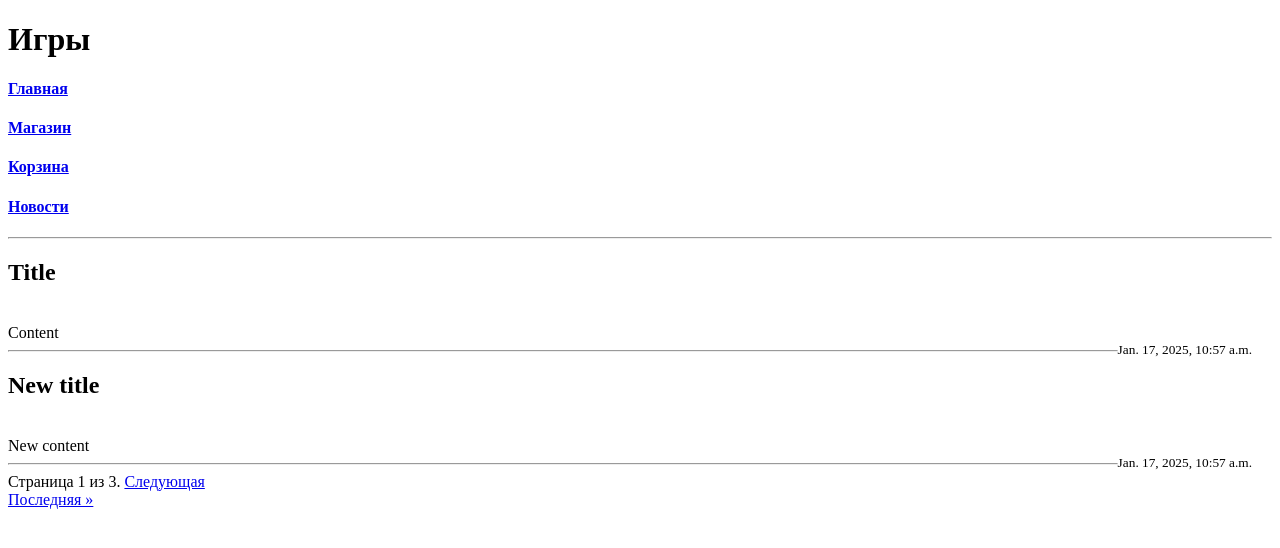
After one commit to Rashid20071601/DjangoProject2, a Django app: page /platform/news/ in a window 1280 px wide. The commit adds this page. Shown: the top 548 px of the page. Run offline with Django 5.2, Linux system fonts and the light colour scheme; data comes from the database, SQL or seed files in the repository; both versions use the stored data as it was after the commit.

Commit message:
Paginator

```diff
--- a/UrbanDjango1/urls.py
+++ b/UrbanDjango1/urls.py
@@ -24,4 +24,5 @@ urlpatterns = [
     path('choice/', choice),
     path('cart/', cart),
     path('sign_up/', sign_up),
+    path('platform/news/', news_list),
 ]
--- a/task1/models.py
+++ b/task1/models.py
@@ -16,3 +16,8 @@ class Game(models.Model):
     description = models.TextField()
     age_limitid = models.BooleanField(default=False)
     buyer = models.ManyToManyField(Buyer, related_name='buyer')
+
+class News(models.Model):
+    title = models.CharField(max_length=155)
+    content = models.TextField()
+    date = models.DateTimeField(auto_now_add=True)
--- a/task1/views.py
+++ b/task1/views.py
@@ -1,9 +1,11 @@
 from django.shortcuts import render
+from django.core.paginator import Paginator
 from .models import *
 
 # Create your views here.
 def main(request):
     return render(request, 'platform.html')
+
 
 def choice(request):
     GAME = Game.objects.all()
@@ -17,6 +19,7 @@ def choice(request):
         'games': games
     }
     return render(request, 'game.html', context)
+
 
 def cart(request):
     return render(request, 'cart.html')
@@ -51,3 +54,20 @@ def sign_up(request):
     context.update(info)
 
     return render(request, 'registration_page.html', context)
+
+
+def news_list(request):
+    # получаем все посты
+    news = News.objects.all()
+
+    # создаем пагинатор
+    paginator = Paginator(news, 2)  # 2 поста на странице
+
+    # получаем номер страницы, на которую переходит пользователь
+    page_number = request.GET.get('page')
+
+    # получаем посты для текущей страницы
+    page_news = paginator.get_page(page_number)
+
+    # передаем контекст в шаблон
+    return render(request, 'news.html', {'page_news': page_news})
--- a/templates/menu.html
+++ b/templates/menu.html
@@ -14,6 +14,7 @@
     <h4><a href="/">Главная</a></h4>
     <h4><a href="/choice">Магазин</a></h4>
     <h4><a href="/cart">Корзина</a></h4>
+    <h4><a href="/platform/news">Новости</a></h4>
 {% endblock %}
 
 {% block content %}
--- /dev/null
+++ b/templates/news.html
@@ -0,0 +1,32 @@
+{% extends 'menu.html' %}
+{% block pagename %}<h1>Игры</h1>{% endblock %}
+{% block menu %}{{ block.super }}{% endblock %}
+{% block content %}
+    <hr>
+    {% for new in page_news %}
+        <h2>{{ new.title }}</h2>
+        <br>
+        {{ new.content }}
+        <br>
+        <small style="float: right; margin-right: 20px;">{{ new.date }}</small>
+        <hr>
+    {% endfor %}
+
+    <div class="pagination">
+        <span class="step-links">
+            {% if page_news.has_previous %}
+                <a href="?page=1">&laquo; Первая</a> <br>
+                <a href="?page={{ page_news.previous_page_number }}">Предыдущая</a>
+            {% endif %}
+
+            <span class="current">
+                Страница {{ page_news.number }} из {{ page_news.paginator.num_pages }}.
+            </span>
+
+            {% if page_news.has_next %}
+                <a href="?page={{ page_news.next_page_number }}">Следующая</a> <br>
+                <a href="?page={{ page_news.paginator.num_pages }}">Последняя &raquo;</a>
+            {% endif %}
+        </span>
+    </div>
+{% endblock %}
```
Also changed, not shown: task1/admin.py (+7 -1 lines), db.sqlite3, task1/migrations/0002_news.py (added).
